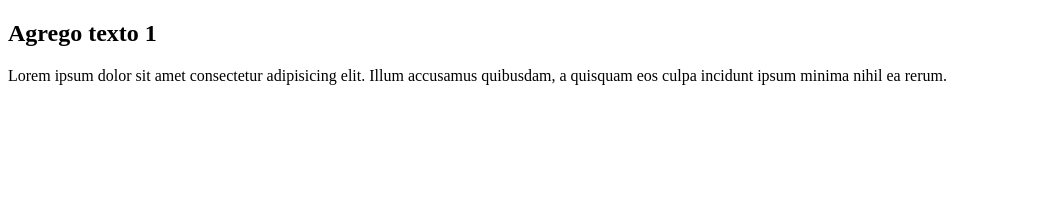
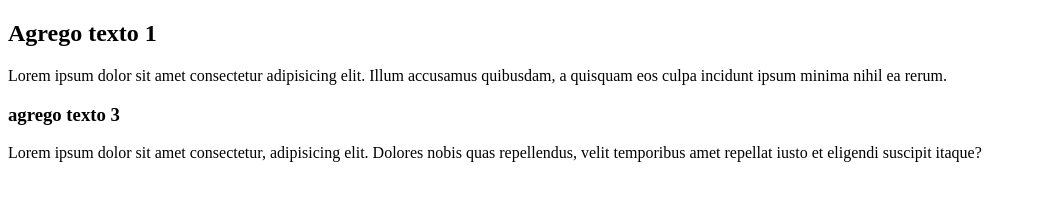
Before and after one commit to erickSantix/Merge, a plain HTML site: page index.html in a window 1280 px wide. Shown: the whole page, without its empty margins (0-1037 px from the left). Drawn offline with Linux system fonts and the light colour scheme.

Commit message:
arror texto 3 main

```diff
--- a/index.html
+++ b/index.html
@@ -11,6 +11,9 @@
 
     <p>Lorem ipsum dolor sit amet consectetur adipisicing elit. Illum accusamus quibusdam, a quisquam eos culpa incidunt ipsum minima nihil ea rerum.</p>
 
+    <h3>agrego texto 3</h3>
+
+    <p>Lorem ipsum dolor sit amet consectetur, adipisicing elit. Dolores nobis quas repellendus, velit temporibus amet repellat iusto et eligendi suscipit itaque?</p>
 
 </body>
 </html>
```
